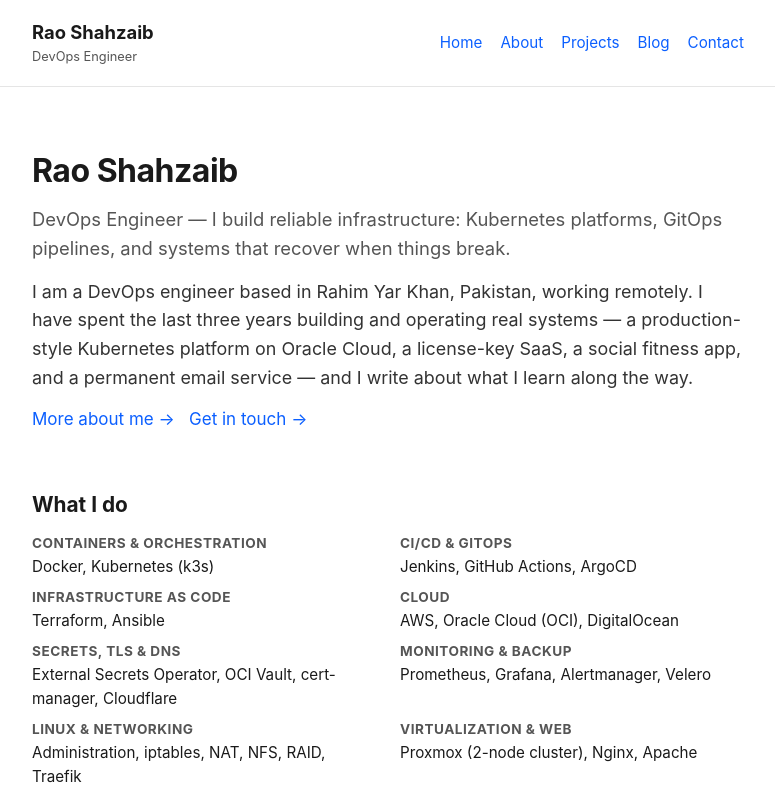
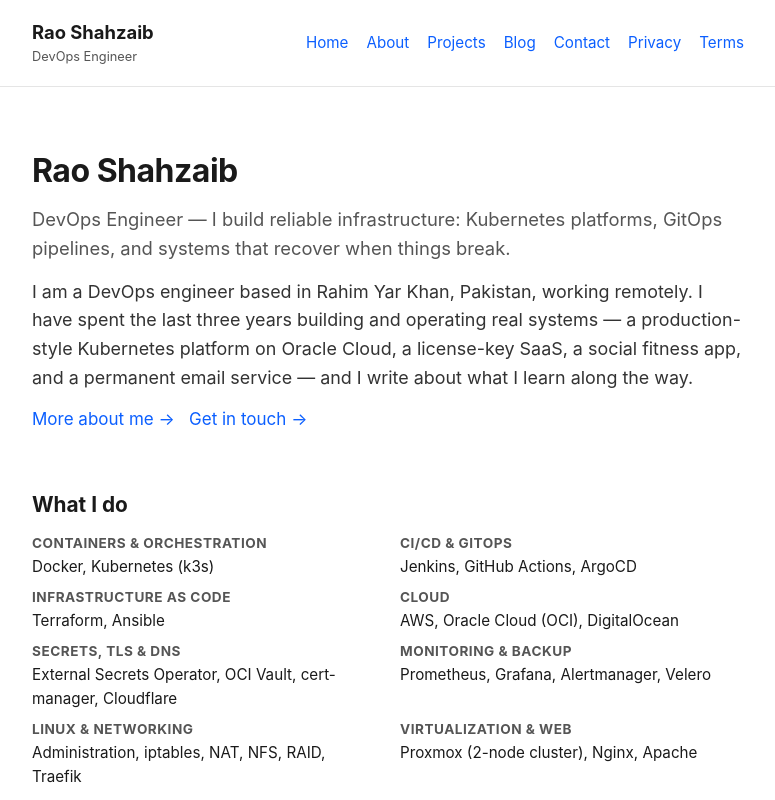
Before and after one commit to ShahzaibRao/raoshahzaib-site, an Astro site: page / in a window 1280 px wide. Shown: the top 800 px of the page, without its empty margins (252-1027 px from the left). Built offline with nearby package versions, Linux system fonts and the light colour scheme; Astro itself is replaced by a stand-in of ours.

Commit message:
Add Privacy and Terms to the top navigation (AdSense visibility)

```diff
--- a/src/layouts/BaseLayout.astro
+++ b/src/layouts/BaseLayout.astro
@@ -33,7 +33,7 @@ const jsonLd = person ? `[${WEBSITE_LD},${PERSON_LD}]` : `[${WEBSITE_LD}]`;
     <script type="application/ld+json" set:html={jsonLd}></script>
   </head>
   <body>
-    <header class="site"><div class="wrap"><a class="brand" href="/">Rao Shahzaib<small>DevOps Engineer</small></a><nav class="main"><a href="/">Home</a><a href="/about/">About</a><a href="/projects/">Projects</a><a href="/blog/">Blog</a><a href="/contact/">Contact</a></nav></div></header>
+    <header class="site"><div class="wrap"><a class="brand" href="/">Rao Shahzaib<small>DevOps Engineer</small></a><nav class="main"><a href="/">Home</a><a href="/about/">About</a><a href="/projects/">Projects</a><a href="/blog/">Blog</a><a href="/contact/">Contact</a><a href="/privacy/">Privacy</a><a href="/terms/">Terms</a></nav></div></header>
     <main><div class="wrap">
       <slot />
     </div></main>
```
